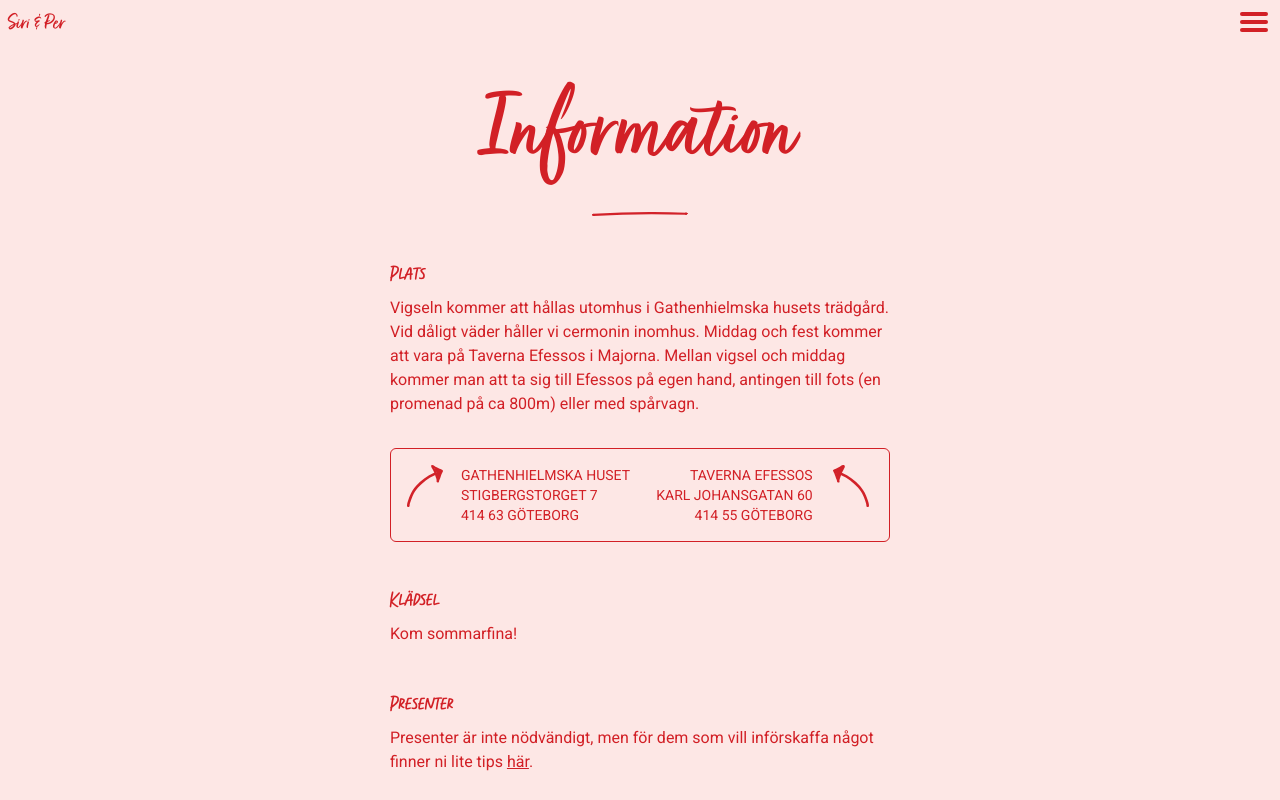
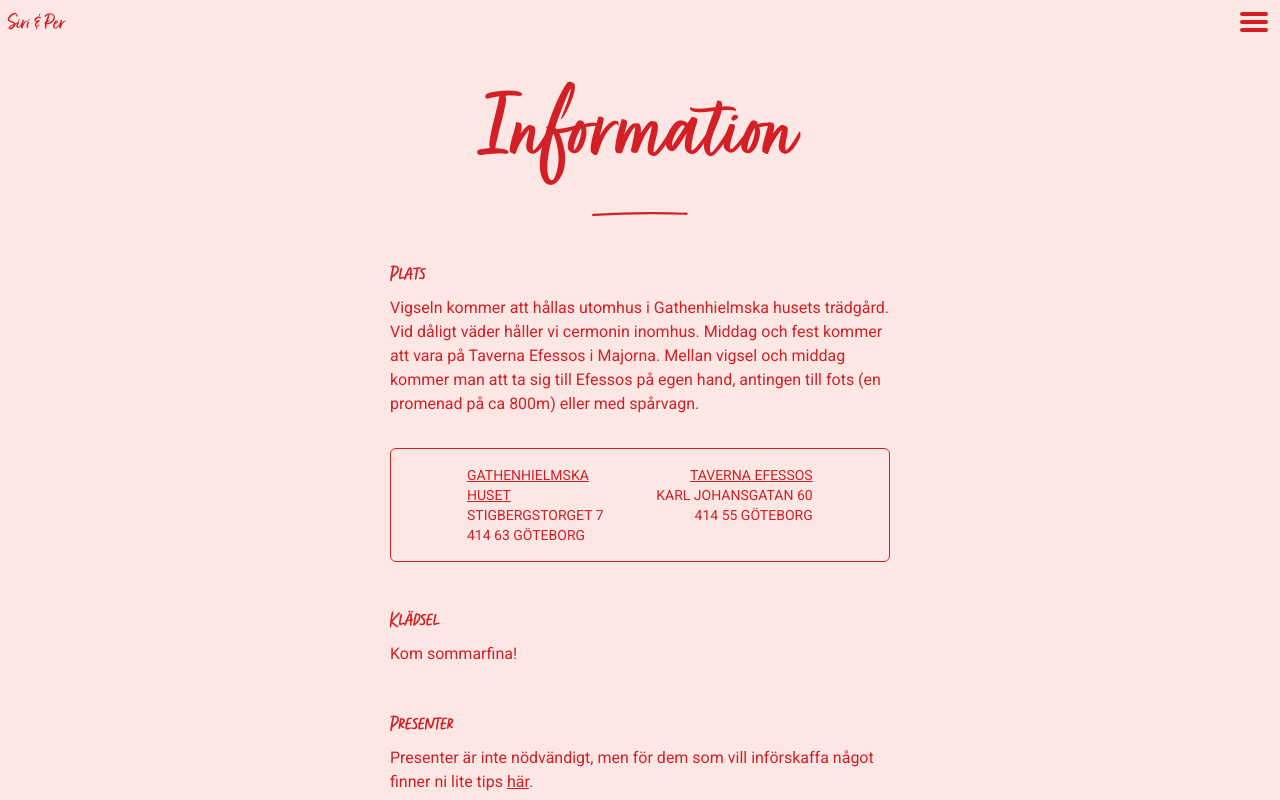
Before and after one commit to sirisayshello/perochsiri, a Next.js app: page /information in a window 1280 px wide. Shown: the top 800 px of the page. Built offline with nearby package versions, Linux system fonts and the light colour scheme.

Commit message:
fix spelling

```diff
--- a/src/app/information/LocationInfo.tsx
+++ b/src/app/information/LocationInfo.tsx
@@ -1,10 +1,14 @@
 export const LocationInfo = () => {
   return (
-    <div className="w-full gap-2 grid grid-cols-[40px,1fr,40px] md:grid-cols-[40px,1fr,1fr,40px] font-roboto uppercase text-sm mt-8 border-accent border-[1px] p-4 rounded-md">
-      <img src="/arrowRight.svg" className="w-9" />
-      <div className="col-start-2 flex justify-center">
+    <div className="w-full gap-2 grid grid-cols-[20px,1fr,20px] md:grid-cols-[40px,1fr,1fr,40px] font-roboto uppercase text-sm mt-8 border-accent border-[1px] p-4 rounded-md">
+      {/* <img src="/arrowRight.svg" className="w-9 pt-2" /> */}
+      <div className="col-start-2 flex justify-center pl-3">
         <div>
-          <a href="https://www.gathenhielmska.se/" target="_blank" className="">
+          <a
+            href="https://www.gathenhielmska.se/"
+            target="_blank"
+            className="underline"
+          >
             Gathenhielmska Huset
           </a>
           <p>Stigbergstorget 7</p>
@@ -12,19 +16,23 @@ export const LocationInfo = () => {
         </div>
       </div>
 
-      <div className="text-right row-start-2 col-start-2 md:row-start-1 md:col-start-3 flex justify-center">
+      <div className="md:text-right row-start-2 col-start-2 md:row-start-1 md:col-start-3 flex justify-center">
         <div>
-          <a href="https://www.efessos.se/" target="_blank" className="">
+          <a
+            href="https://www.efessos.se/"
+            target="_blank"
+            className="underline"
+          >
             Taverna Efessos
           </a>
           <p>Karl Johansgatan 60</p>
           <p>414 55 Göteborg</p>
         </div>
       </div>
-      <img
+      {/* <img
         src="/arrowLeft.svg"
-        className="w-9  col-start-3 row-start-2 md:row-start-1 md:col-start-4"
-      />
+        className="w-9 pt-2 col-start-3 row-start-2 md:row-start-1 md:col-start-4"
+      /> */}
     </div>
   );
 };
```
